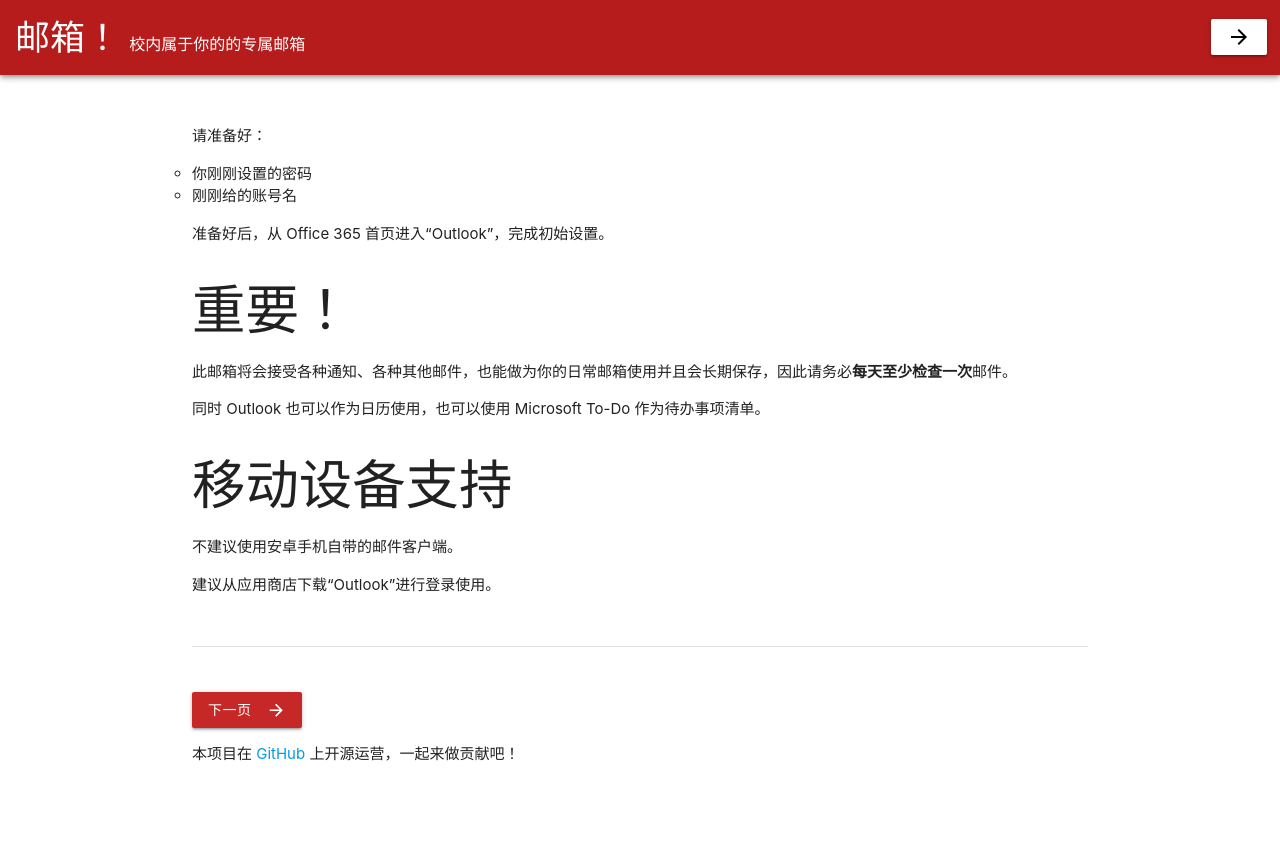
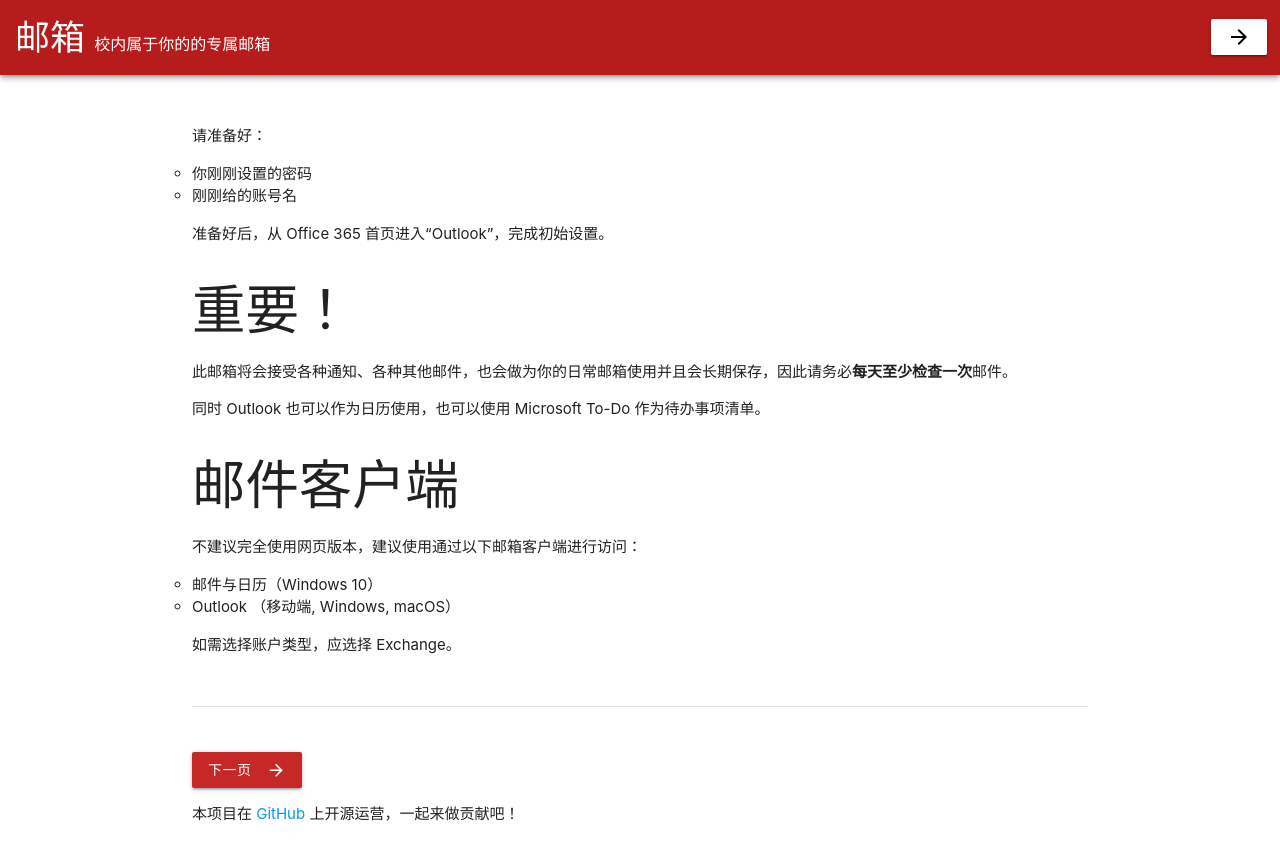
Before and after one commit to pkuschool/intro, a Jekyll site: the page built from 13-Outlook.md, in a window 1280 px wide. Shown: the top 860 px of the page. Built offline with Jekyll 4.4.1, drawn with Linux system fonts in a browser that asks for light colours; nearby versions of some CDN libraries; our own code applies the rules of GitHub Pages for plain Markdown files.

Commit message:
Update 13-Outlook.md

```diff
--- a/13-Outlook.md
+++ b/13-Outlook.md
@@ -1,6 +1,6 @@
 ---
 
-title: 邮箱！
+title: 邮箱
 description: 校内属于你的的专属邮箱
 permalink: /13/
 next: ../14/
@@ -16,12 +16,15 @@ next: ../14/
 
 ## 重要！
 
-此邮箱将会接受各种通知、各种其他邮件，也能做为你的日常邮箱使用并且会长期保存，因此请务必**每天至少检查一次**邮件。
+此邮箱将会接受各种通知、各种其他邮件，也会做为你的日常邮箱使用并且会长期保存，因此请务必**每天至少检查一次**邮件。
 
 同时 Outlook 也可以作为日历使用，也可以使用 Microsoft To-Do 作为待办事项清单。
 
-## 移动设备支持
+## 邮件客户端
 
-不建议使用安卓手机自带的邮件客户端。
+不建议完全使用网页版本，建议使用通过以下邮箱客户端进行访问：
 
-建议从应用商店下载“Outlook”进行登录使用。
+- 邮件与日历（Windows 10）
+- Outlook （移动端, Windows, macOS）
+
+如需选择账户类型，应选择 Exchange。
```
